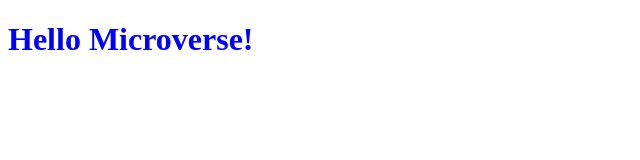
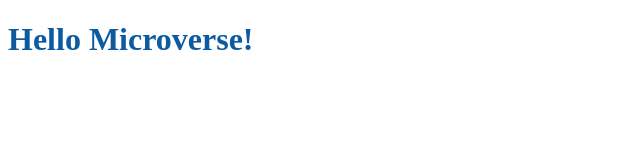
Before and after one commit to AdrianNv/Hello, a plain HTML site: page index.html in a window 1280 px wide. Shown: the whole page, without its empty margins (0-640 px from the left). Drawn offline with Linux system fonts and the light colour scheme.

Commit message:
Resolve conflict with styles.css file

```diff
--- a/styles.css
+++ b/styles.css
@@ -1 +1 @@
-h1{ color:blue; }
+h1 { color: #0c5ba0; }
```
